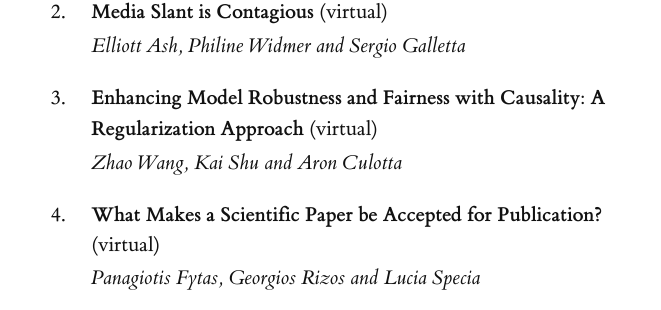
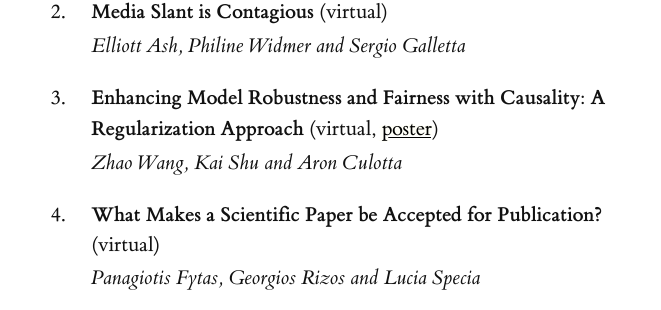
Before and after one commit to causaltext/causaltext.github.io, a Jekyll site: the page built from 2021/program.md, in a window 1280 px wide and 900 px high, scrolled down 2875 px. Shown: the part 352-662 px from the top of the window, without its empty margins (426-1087 px from the left). Built offline with Jekyll 4.4.1, drawn with Linux system fonts in a browser that asks for light colours.

Commit message:
Update program.md

```diff
--- a/2021/program.md
+++ b/2021/program.md
@@ -77,7 +77,7 @@ to interact further with paper authors during the poster session.
    2. * **Media Slant is Contagious** (virtual)
       * *Elliott Ash, Philine Widmer and Sergio Galletta*
 
-   3. * **Enhancing Model Robustness and Fairness with Causality: A Regularization Approach** (virtual)
+   3. * **Enhancing Model Robustness and Fairness with Causality: A Regularization Approach** (virtual, [poster](https://mail.google.com/mail/u/1?ui=2&ik=ef6f679caf&attid=0.1&permmsgid=msg-f:1715929797889055012&th=17d0350f4eaf5924&view=att&disp=inline))
       * *Zhao Wang, Kai Shu and Aron Culotta*
 
    4. * **What Makes a Scientific Paper be Accepted for Publication?** (virtual)
```
